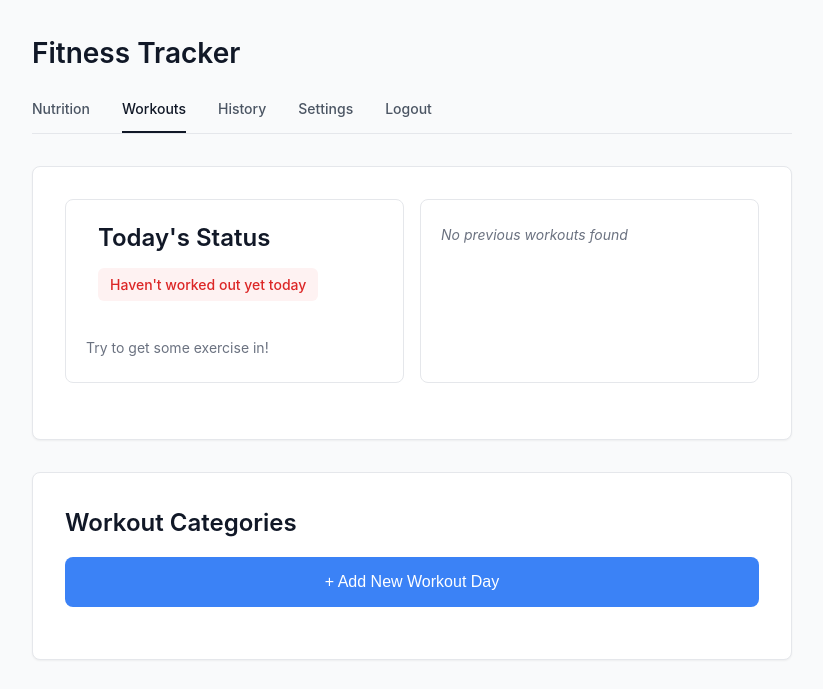
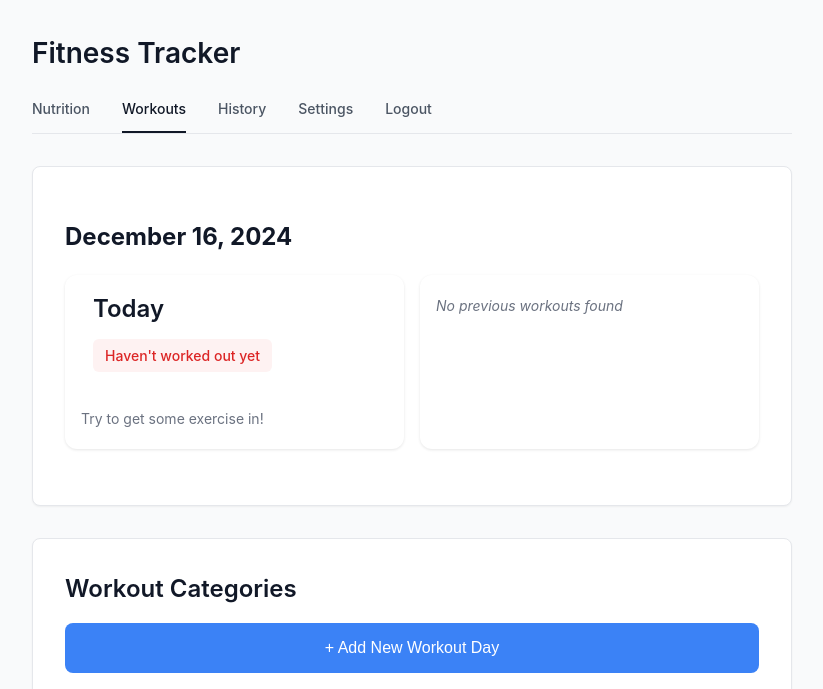
Before and after one commit to brunny-eth/fitness_tracker, a Flask app: page /workouts in a window 1280 px wide. Shown: the top 689 px of the page, without its empty margins (228-1051 px from the left). Run offline with Flask 3, Linux system fonts and the light colour scheme; the visitor is signed in with stand-in values (Sample User, id 1); data that the repository does not hold is empty.

Commit message:
continued stylign b/w nutrition and workouts

```diff
--- a/templates/workouts.html
+++ b/templates/workouts.html
@@ -2,14 +2,16 @@
 {% block content %}
 
 <div class="section">
+  <h2>{{ date }}</h2>
+
   <div class="summary-grid">
     <div class="summary-card">
       {% if worked_out_today %}
         <div class="status-header">
           <div class="stat-header">
             <div class="stat-info">
-              <h3 class="section-title">Today's Status</h3>
-              <span class="status-badge success">Worked out today!</span>
+              <h3 class="section-title">Today</h3>
+              <span class="status-badge success">Worked out!</span>
             </div>
           </div>
         </div>
@@ -24,8 +26,8 @@
         <div class="status-header">
           <div class="stat-header">
             <div class="stat-info">
-              <h3 class="section-title">Today's Status</h3>
-              <span class="status-badge warning">Haven't worked out yet today</span>
+              <h3 class="section-title">Today</h3>
+              <span class="status-badge warning">Haven't worked out yet</span>
             </div>
           </div>
         </div>
@@ -498,9 +500,9 @@
 
 .summary-card {
   background: white;
-  padding: 20px;
-  border-radius: 8px;
-  border: 1px solid #e5e7eb;
+  border-radius: 12px;
+  padding: 16px;
+  box-shadow: 0 1px 3px rgba(0,0,0,0.1);
 }
 
 .status-badge {
```
Also changed, not shown: templates/nutrition.html (+4 -5 lines), 1 other file.
